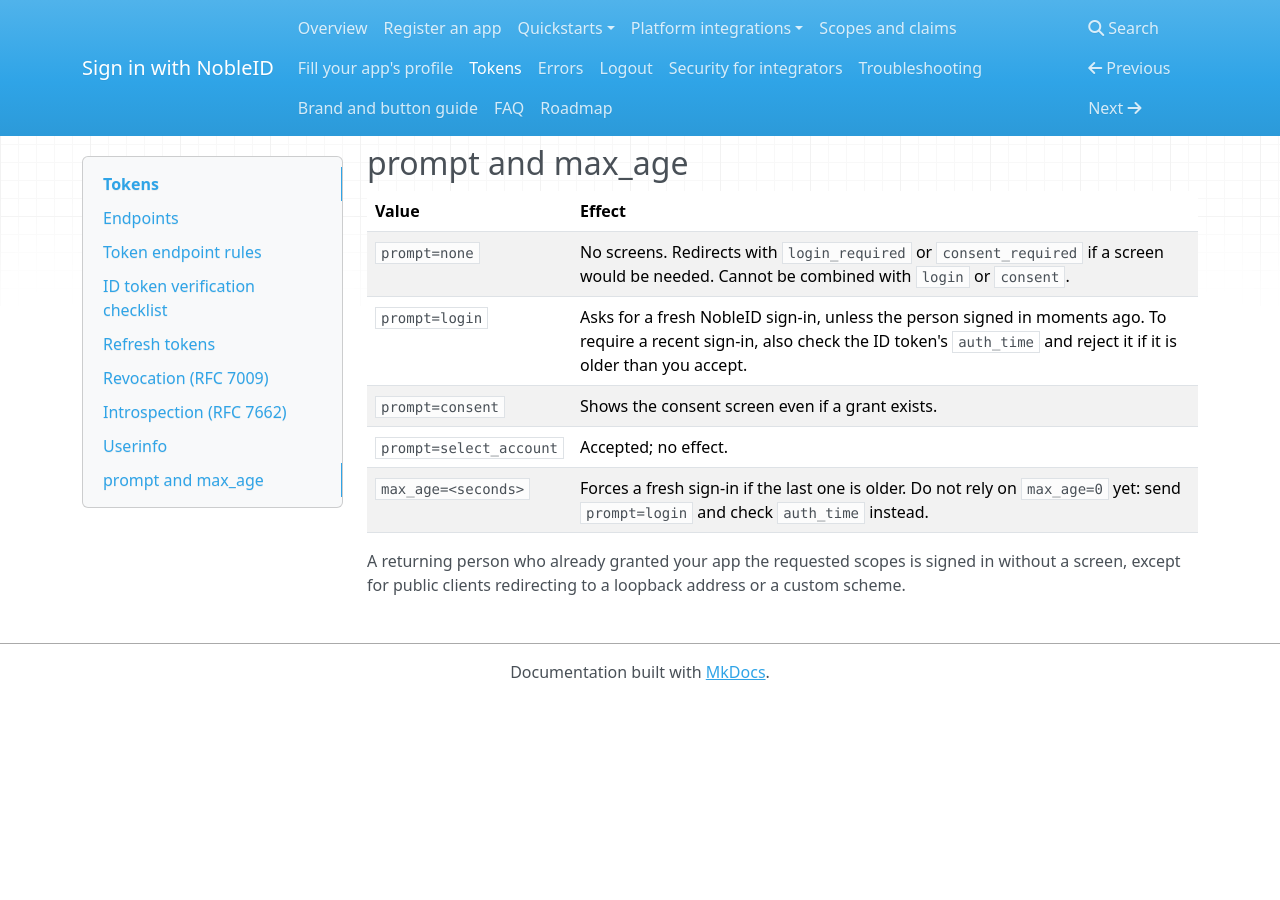
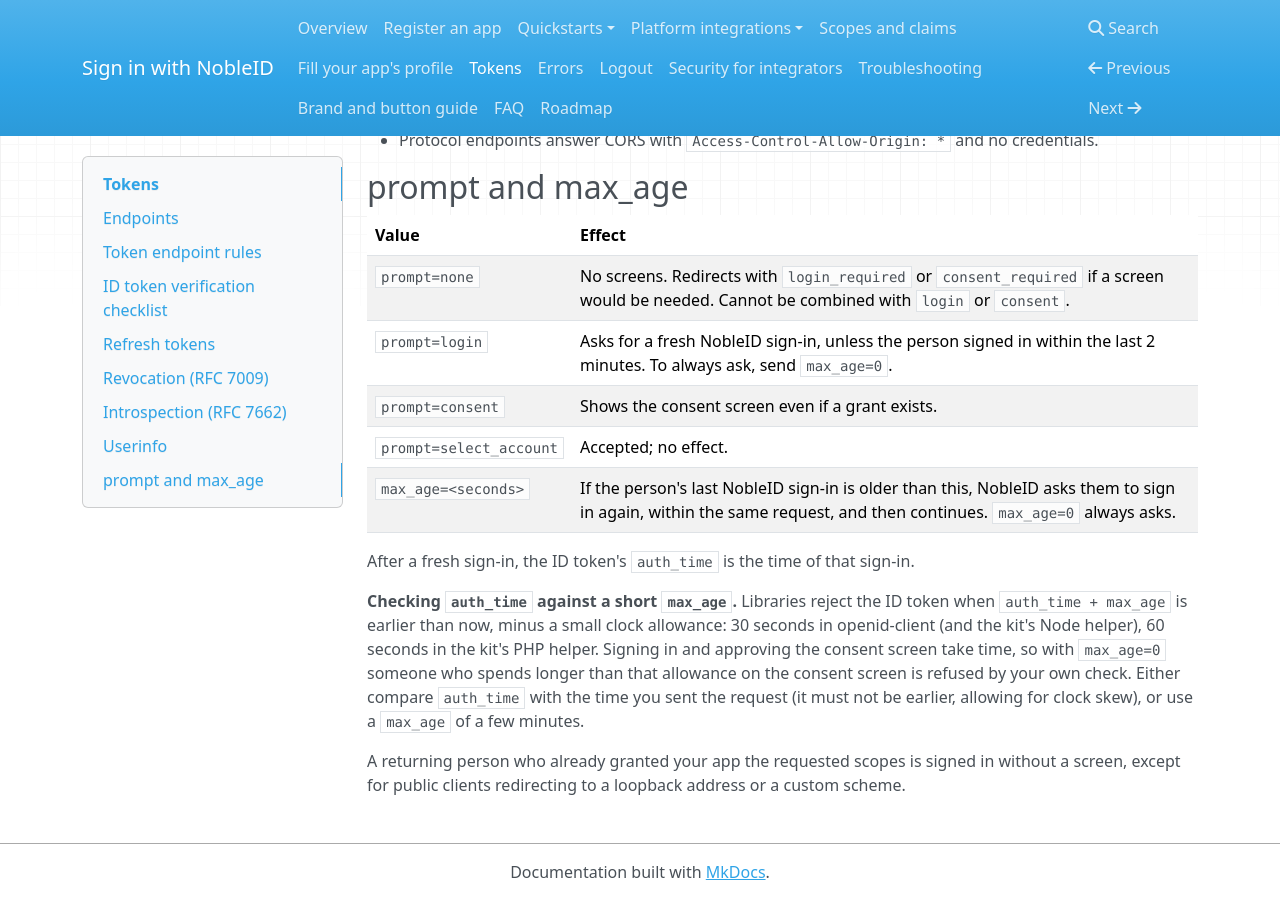
Before and after one commit to signinwithnobleid/sign-in-with-nobleid, an MkDocs documentation site: the page built from docs/tokens.md, in a window 1280 px wide and 900 px high, scrolled down 2820 px. Built offline with MkDocs 1.6.1, drawn with Linux system fonts in a browser that asks for light colours; nearby versions of some CDN libraries; before the commit the page ends 3520 px from its top, so only the background shows below that; some of the changed text lies outside the part shown.

Commit message:
docs: max_age=0 works; prompt=login's 2-minute window; the auth_time clock catch
NobleID now honours max_age=0 (backend #231, website #238, live 2 November
2026): the person signs in again within the request, and the ID token's
auth_time is that sign-in. tokens.md, logout.md and troubleshooting.md said
not to rely on it; they now describe it, say that prompt=login asks unless
the person signed in within the last 2 minutes, and point to max_age=0 for
"always ask".

New caveat: libraries check auth_time + max_age against now with a small
allowance (openid-client 30 s, the PHP helper 60 s), so with max_age=0
someone slow on the consent screen is refused by the app's own check.
Compare auth_time with the time the request was sent, or use a max_age of
a few minutes. troubleshooting.md lists both libraries' error messages.

Checked: on production, a signed-out authorize request with max_age=0 lands
on NobleID's sign-in page carrying the request and a re-authentication
ticket (the API answers action "login" with a ticket for max_age=0, 300 and
prompt=login, none without). The auth_time half is from #231's code
(oidc_rules.rs needs_fresh_sign_in, PROMPT_LOGIN_GRACE_SECS = 120) and its
router flow tests (oidc_fresh_sign_in_flow_tests.rs: the max_age=0 round
trip ends in an ID token whose auth_time is the fresh sign-in), not from a
signed-in run.

Agent: signin-buttons

```diff
--- a/docs/tokens.md
+++ b/docs/tokens.md
@@ -62,8 +62,9 @@
 4. `exp` is in the future (allow a small clock skew); `iat` is not in the future.
 5. `nonce` equals the one you sent, if you sent one. NobleID includes it in
    the ID token from sign-in. Send one.
-6. Optional: `auth_time` against your `max_age`; `amr` contains `"otp"` if
-   you require a second factor.
+6. Optional: `auth_time` against your `max_age` (see
+   [prompt and max_age](#prompt-and-max_age) for the clock-skew catch);
+   `amr` contains `"otp"` if you require a second factor.
 
 ID tokens issued on refresh omit `auth_time`, `nonce` and `amr`. Do not
 require a nonce on them.
@@ -126,10 +127,22 @@
 | Value | Effect |
 |---|---|
 | `prompt=none` | No screens. Redirects with `login_required` or `consent_required` if a screen would be needed. Cannot be combined with `login` or `consent`. |
-| `prompt=login` | Asks for a fresh NobleID sign-in, unless the person signed in moments ago. To require a recent sign-in, also check the ID token's `auth_time` and reject it if it is older than you accept. |
+| `prompt=login` | Asks for a fresh NobleID sign-in, unless the person signed in within the last 2 minutes. To always ask, send `max_age=0`. |
 | `prompt=consent` | Shows the consent screen even if a grant exists. |
 | `prompt=select_account` | Accepted; no effect. |
-| `max_age=<seconds>` | Forces a fresh sign-in if the last one is older. Do not rely on `max_age=0` yet: send `prompt=login` and check `auth_time` instead. |
+| `max_age=<seconds>` | If the person's last NobleID sign-in is older than this, NobleID asks them to sign in again, within the same request, and then continues. `max_age=0` always asks. |
+
+After a fresh sign-in, the ID token's `auth_time` is the time of that
+sign-in.
+
+**Checking `auth_time` against a short `max_age`.** Libraries reject the ID
+token when `auth_time + max_age` is earlier than now, minus a small clock
+allowance: 30 seconds in openid-client (and the kit's Node helper), 60
+seconds in the kit's PHP helper. Signing in and approving the consent screen
+take time, so with `max_age=0` someone who spends longer than that allowance
+on the consent screen is refused by your own check. Either compare
+`auth_time` with the time you sent the request (it must not be earlier,
+allowing for clock skew), or use a `max_age` of a few minutes.
 
 A returning person who already granted your app the requested scopes is
 signed in without a screen, except for public clients redirecting to a
```
Also changed, not shown: CHANGELOG.md (+5 -0 lines), docs/logout.md (+4 -4 lines), docs/troubleshooting.md (+2 -1 lines).
